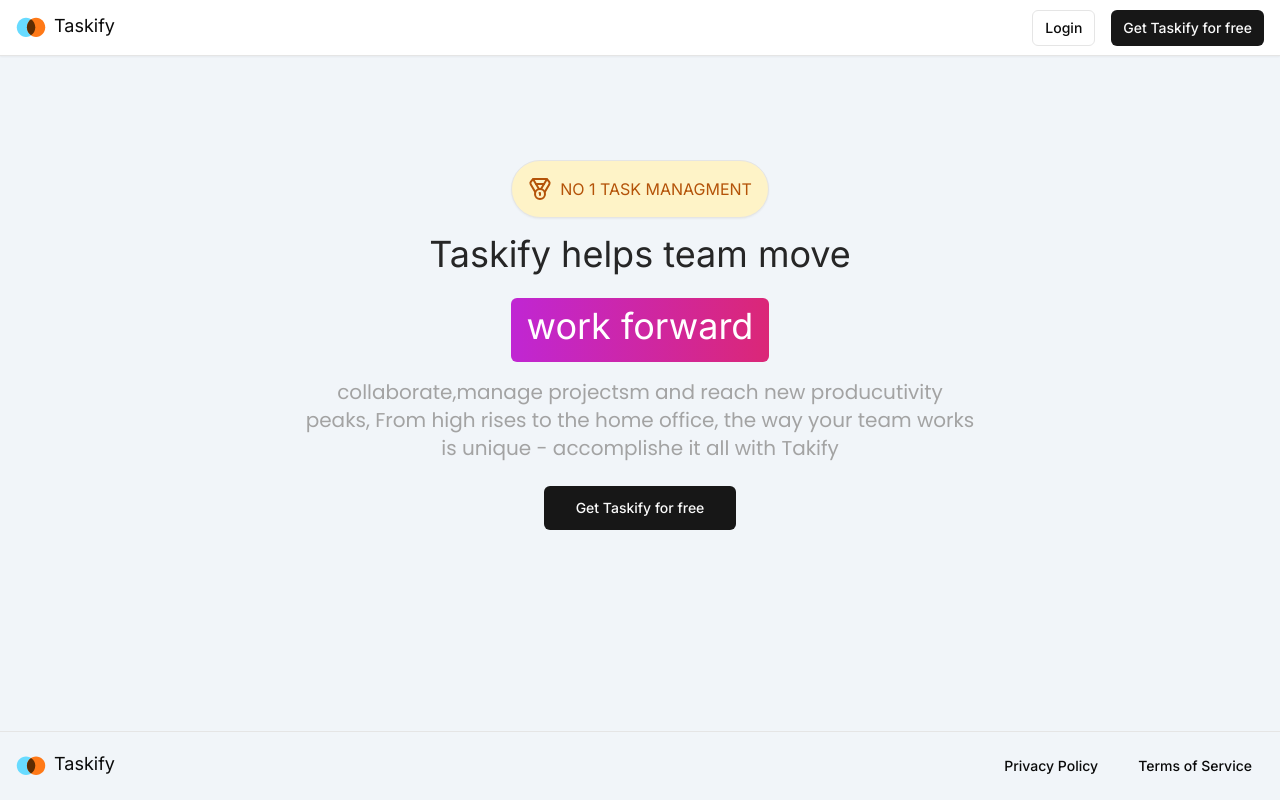
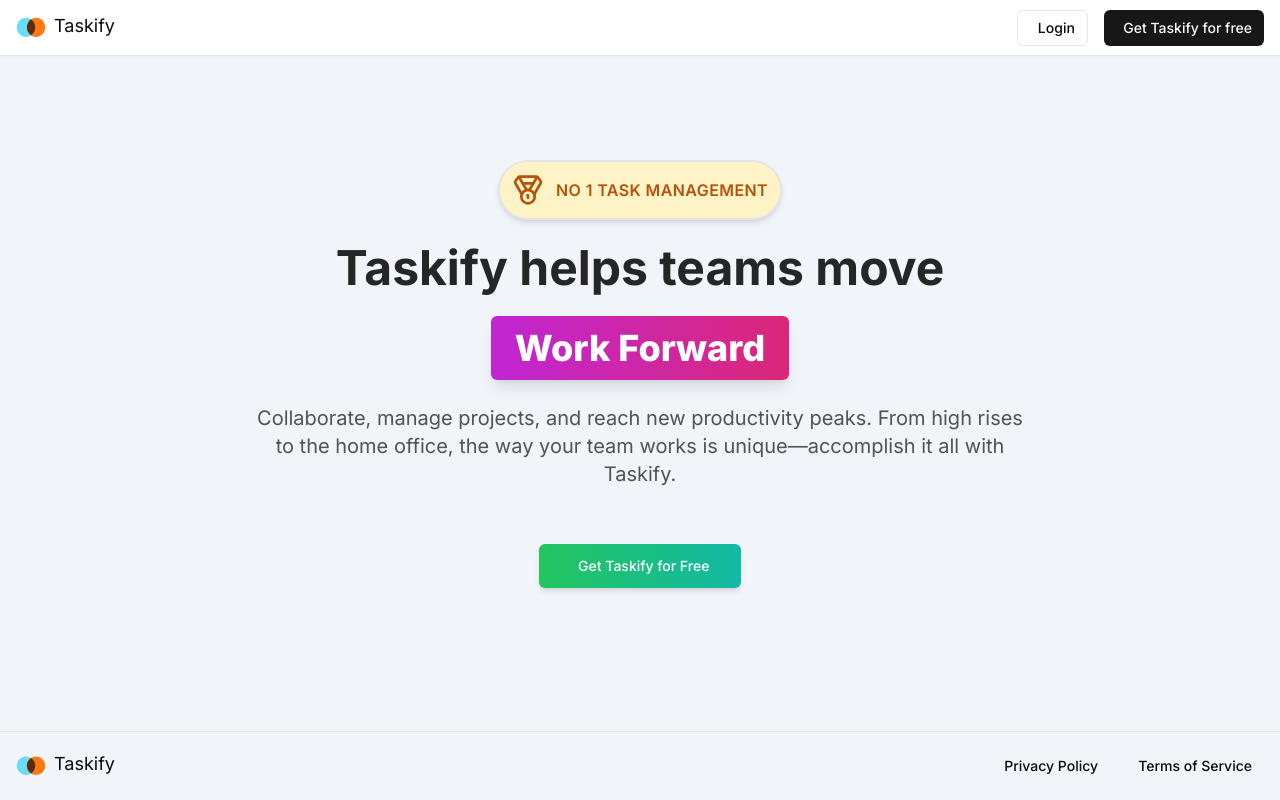
Before and after one commit to Vivekv1999/trello-clone, a Next.js app: page / in a window 1280 px wide. Built offline with nearby package versions, Linux system fonts and the light colour scheme.

Commit message:
Add a spinner to show the loading process

```diff
--- a/app/(marketing)/_components/navbar.tsx
+++ b/app/(marketing)/_components/navbar.tsx
@@ -1,18 +1,37 @@
+"use client";
+
 import Logo from "@/components/logo";
 import { Button } from "@/components/ui/button";
+import Spinner from "@/components/ui/Spinner";
 import Link from "next/link";
+import { useState } from "react";
 
 export const Navbar = () => {
+  const [isLoading, SetIsLoading] = useState(false);
+  const [isSignUp, SetIsSignUp] = useState(false);
   return (
     <div className="fixed top-0 w-full h-14 px-4 border-b shadow-sm bg-white flex items-center">
       <div className="md:max-w-screen-2xl mx-auto flex items-center w-full justify-between">
         <Logo />
         <div className="space-x-4 md:block md:w-auto flex items-center justify-between w-full">
-          <Button size="sm" variant={"outline"} asChild>
-            <Link href="/sign-in">Login</Link>
+          <Button
+            size="sm"
+            variant={"outline"}
+            asChild
+            disabled={isLoading}
+            onClick={() => SetIsLoading(true)}
+          >
+            <Link href="/sign-in">{isLoading && <Spinner />} &nbsp; Login</Link>
           </Button>
-          <Button size="sm" asChild>
-            <Link href={"/sign-up"}>Get Taskify for free</Link>
+          <Button
+            size="sm"
+            asChild
+            disabled={isLoading}
+            onClick={() => SetIsSignUp(true)}
+          >
+            <Link href={"/sign-up"}>
+              {isSignUp && <Spinner />} &nbsp; Get Taskify for free
+            </Link>
           </Button>
         </div>
       </div>
--- a/app/(marketing)/page.tsx
+++ b/app/(marketing)/page.tsx
@@ -1,40 +1,53 @@
+"use client";
 import { Medal } from "lucide-react";
 import { Button } from "@/components/ui/button";
 import { Poppins } from "next/font/google";
 import Link from "next/link";
 
 import { cn } from "@/lib/utils";
+import Spinner from "@/components/ui/Spinner";
+import { useState } from "react";
 const textFont = Poppins({
   subsets: ["latin"],
   weight: ["100", "200", "300", "400", "500", "600", "700", "800", "900"],
 });
 const MarketingPage = () => {
+  const [isLoading, SetIsLoading] = useState(false);
+
   return (
-    <div className="flex items-center justify-center flex-col">
-      <div className="flex items-center justify-center flex-col">
-        <div className="mb-4 flex items-center justify-center border shadow-sm p-4 bg-amber-100 text-amber-700 rounded-full uppercase">
-          <Medal className="h-6 w-6 mr-2" />
-          No 1 Task managment
-        </div>
-        <h1 className="text-2xl md:text-4xl text-center text-neutral-800 mb-6">
-          Taskify helps team move
-        </h1>
-        <div className="text-2xl md:text-4xl bg-gradient-to-r from-fuchsia-600 to-pink-600 text-white px-4 p-2 rounded-md pb-4 w-fit">
-          work forward
-        </div>
-        <div
-          className={cn(
-            "text-sm md:text-xl text-neutral-400 mt-4 max-w-xs md:max-w-2xl text-center mx-auto",
-            textFont.className
-          )}
+    <div className="flex items-center justify-center flex-col p-0 text-center">
+      <div className="mb-6 flex items-center justify-center border-2 shadow-md p-3 bg-amber-100 text-amber-700 rounded-full uppercase font-semibold tracking-wide">
+        <Medal className="h-8 w-8 mr-3" />
+        No 1 Task Management
+      </div>
+
+      <h1 className="text-3xl sm:text-5xl font-bold text-neutral-800 mb-6">
+        Taskify helps teams move
+      </h1>
+
+      <div className="text-2xl sm:text-4xl bg-gradient-to-r from-fuchsia-600 to-pink-600 text-white font-extrabold px-6 py-3 rounded-md shadow-lg mb-6 w-fit">
+        Work Forward
+      </div>
+
+      <p className="text-base sm:text-xl text-neutral-600 mb-6 max-w-lg sm:max-w-3xl mx-auto leading-relaxed">
+        Collaborate, manage projects, and reach new productivity peaks. From
+        high rises to the home office, the way your team works is
+        unique—accomplish it all with Taskify.
+      </p>
+
+      <Button
+        className="mt-8 w-full sm:w-auto"
+        size="lg"
+        asChild
+        disabled={isLoading}
+        onClick={() => SetIsLoading(true)}
+      >
+        <Link
+          href="/sign-up"
+          className="text-center text-white bg-gradient-to-r from-green-500 to-teal-500 px-8 py-3 rounded-lg shadow-md transform transition duration-300 hover:scale-105 hover:shadow-lg"
         >
-          collaborate,manage projectsm and reach new producutivity peaks, From
-          high rises to the home office, the way your team works is unique -
-          accomplishe it all with Takify
-        </div>
-      </div>
-      <Button className="mt-6" size="lg" asChild>
-        <Link href={"/sign-up"}>Get Taskify for free</Link>
+          {isLoading && <Spinner />} &nbsp; Get Taskify for Free
+        </Link>
       </Button>
     </div>
   );
--- /dev/null
+++ b/components/ui/Spinner.tsx
@@ -0,0 +1,27 @@
+import React from "react";
+
+const Spinner = () => {
+  return (
+    <div role="status">
+      <svg
+        aria-hidden="true"
+        className="w-6 h-6 text-gray-200 animate-spin dark:text-gray-600 fill-blue-600"
+        viewBox="0 0 100 101"
+        fill="none"
+        xmlns="http://www.w3.org/2000/svg"
+      >
+        <path
+          d="M100 50.5908C100 78.2051 77.6142 100.591 50 100.591C22.3858 100.591 0 78.2051 0 50.5908C0 22.9766 22.3858 0.59082 50 0.59082C77.6142 0.59082 100 22.9766 100 50.5908ZM9.08144 50.5908C9.08144 73.1895 27.4013 91.5094 50 91.5094C72.5987 91.5094 90.9186 73.1895 90.9186 50.5908C90.9186 27.9921 72.5987 9.67226 50 9.67226C27.4013 9.67226 9.08144 27.9921 9.08144 50.5908Z"
+          fill="currentColor"
+        />
+        <path
+          d="M93.9676 39.0409C96.393 38.4038 97.8624 35.9116 97.0079 33.5539C95.2932 28.8227 92.871 24.3692 89.8167 20.348C85.8452 15.1192 80.8826 10.7238 75.2124 7.41289C69.5422 4.10194 63.2754 1.94025 56.7698 1.05124C51.7666 0.367541 46.6976 0.446843 41.7345 1.27873C39.2613 1.69328 37.813 4.19778 38.4501 6.62326C39.0873 9.04874 41.5694 10.4717 44.0505 10.1071C47.8511 9.54855 51.7191 9.52689 55.5402 10.0491C60.8642 10.7766 65.9928 12.5457 70.6331 15.2552C75.2735 17.9648 79.3347 21.5619 82.5849 25.841C84.9175 28.9121 86.7997 32.2913 88.1811 35.8758C89.083 38.2158 91.5421 39.6781 93.9676 39.0409Z"
+          fill="currentFill"
+        />
+      </svg>
+      {/* <span className="sr-only">Loading...</span> */}
+    </div>
+  );
+};
+
+export default Spinner;
```
